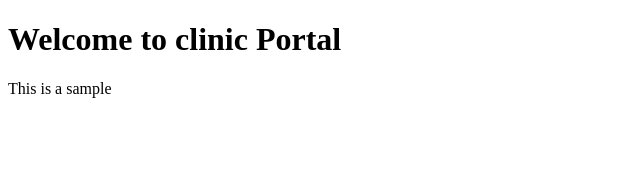
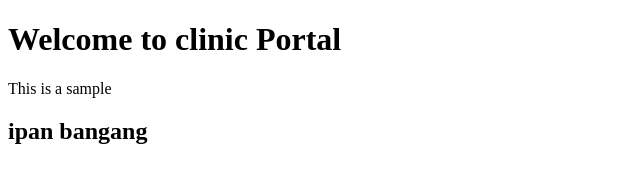
Before and after one commit to Aadha-08/trainingday2, a plain HTML site: page index.html in a window 1280 px wide. Shown: the whole page, without its empty margins (0-640 px from the left). Drawn offline with Linux system fonts and the light colour scheme.

Commit message:
tambah heading

```diff
--- a/index.html
+++ b/index.html
@@ -10,5 +10,6 @@
 
     <h1>Welcome to clinic Portal</h1>
     <p>This is a sample</p>
+    <h2>ipan bangang</h2>
 </body>
 </html>
```
